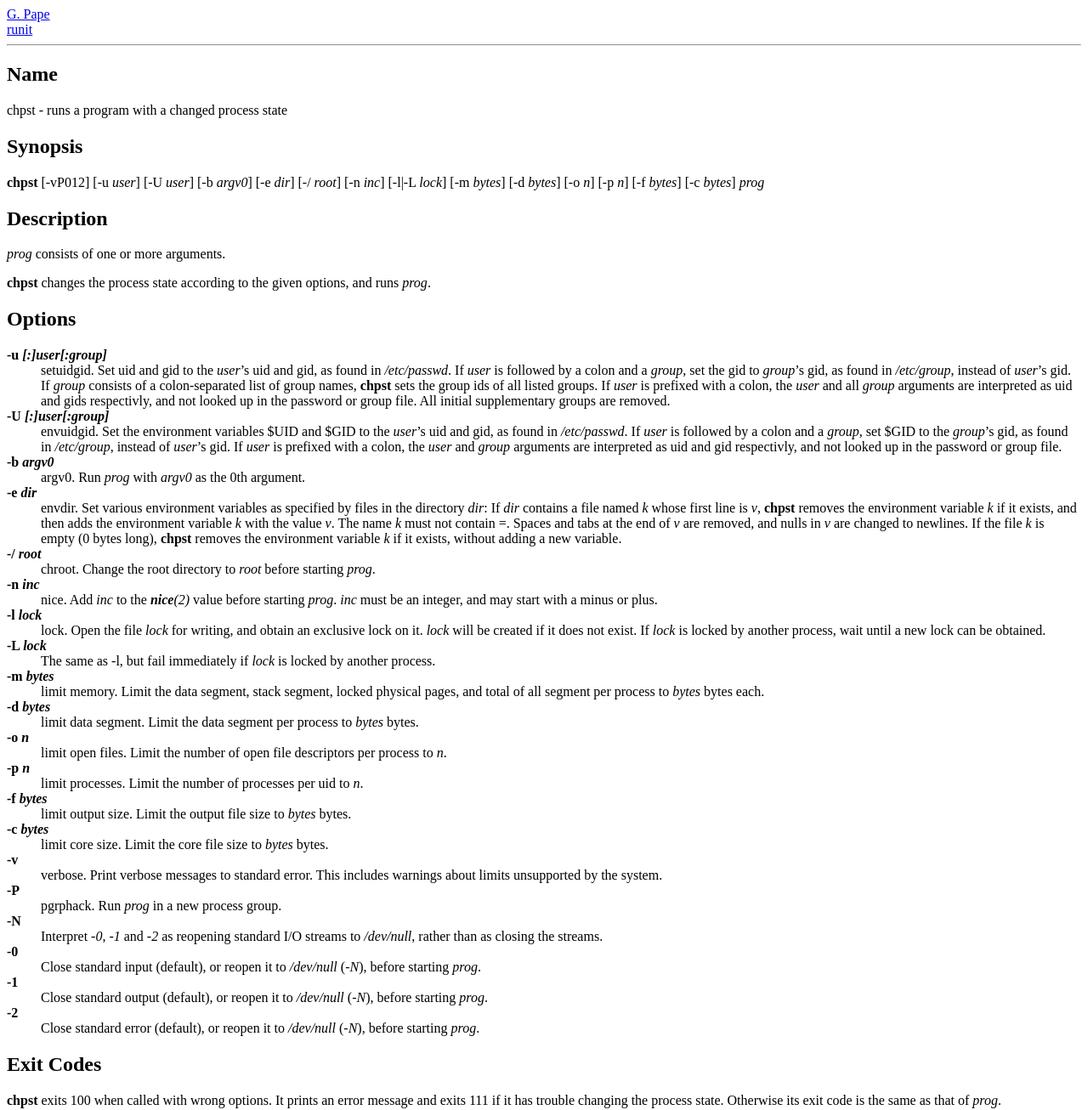
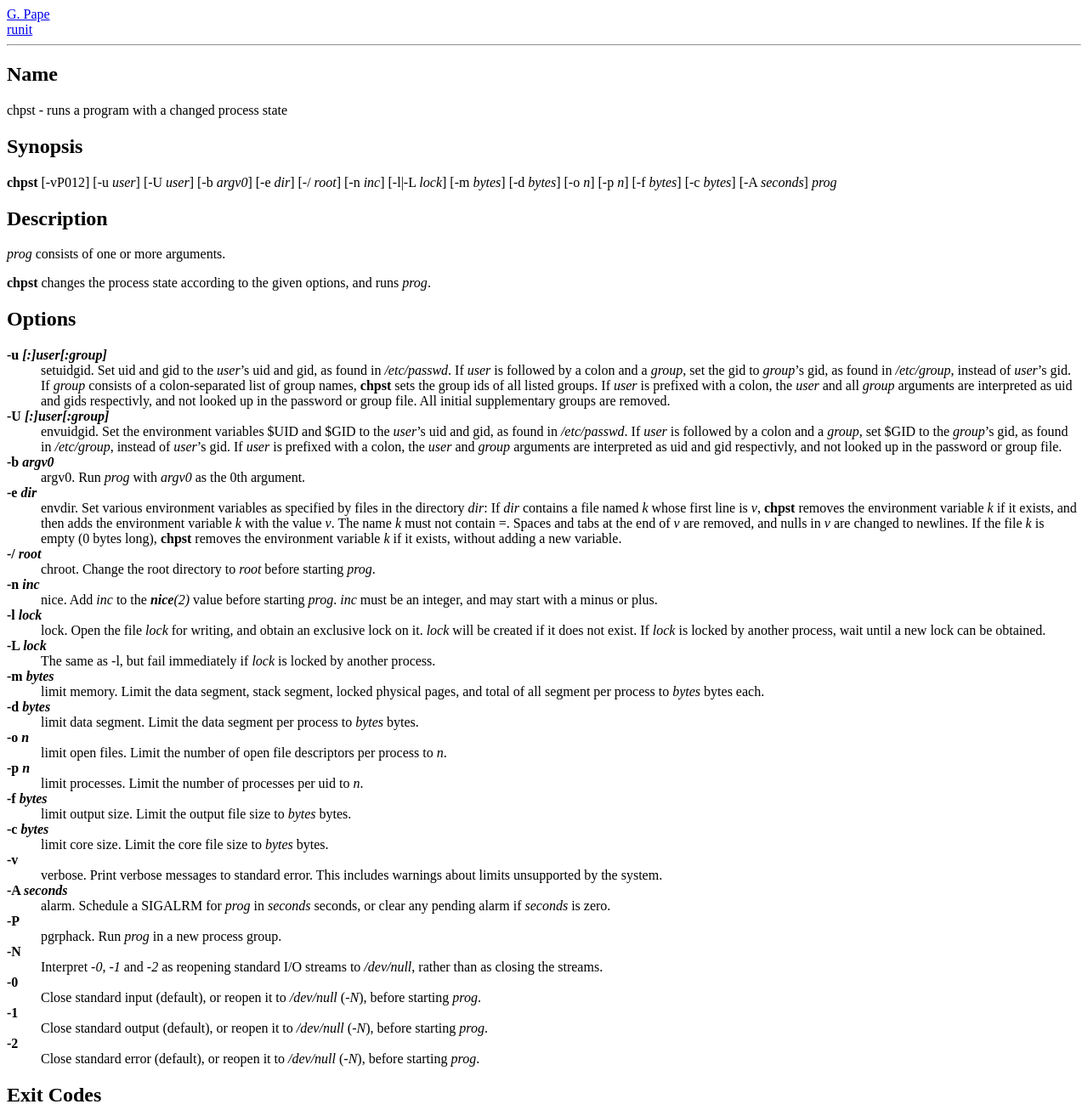
Before and after one commit to pilcrow/runit, a plain HTML site: page doc/chpst.8.html in a window 1280 px wide. Shown: the top 1306 px of the page at 85% size. Drawn offline with Linux system fonts and the light colour scheme.

Commit message:
chpst: '-A' alarm flag sets or clears alarm()

```diff
--- a/doc/chpst.8.html
+++ b/doc/chpst.8.html
@@ -13,7 +13,7 @@ chpst - runs a program with a changed process state
 <h2><a name='sect1'>Synopsis</a></h2>
 <b>chpst</b> [-vP012]
 [-u <i>user</i>] [-U <i>user</i>] [-b <i>argv0</i>] [-e <i>dir</i>] [-/ <i>root</i>] [-n <i>inc</i>] [-l|-L <i>lock</i>] [-m <i>bytes</i>] [-d <i>bytes</i>]
-[-o <i>n</i>] [-p <i>n</i>] [-f <i>bytes</i>] [-c <i>bytes</i>] <i>prog</i>
+[-o <i>n</i>] [-p <i>n</i>] [-f <i>bytes</i>] [-c <i>bytes</i>] [-A <i>seconds</i>] <i>prog</i>
 <h2><a name='sect2'>Description</a></h2>
 <i>prog</i> consists of one or
 more arguments. <p>
@@ -102,6 +102,11 @@ file size to <i>bytes</i> bytes. </dd>
 <dd>verbose. Print verbose messages to standard error.
 This includes warnings about limits unsupported by the system. </dd>
 
+<dt><b>-A <i>seconds</b> </i></dt>
+<dd>alarm.
+Schedule a SIGALRM for <i>prog</i> in <i>seconds</i> seconds, or clear
+any pending alarm if <i>seconds</i> is zero. </dd>
+
 <dt><b>-P</b> </dt>
 <dd>pgrphack.
 Run <i>prog</i> in a new process group. </dd>
```
Also changed, not shown: 2 other files.
